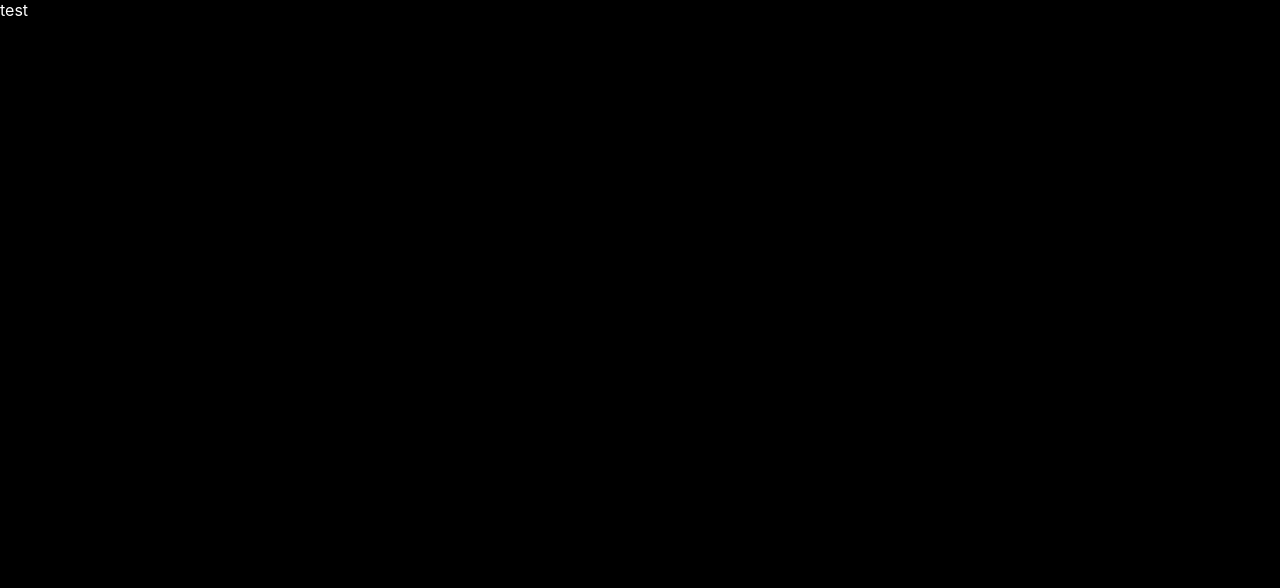
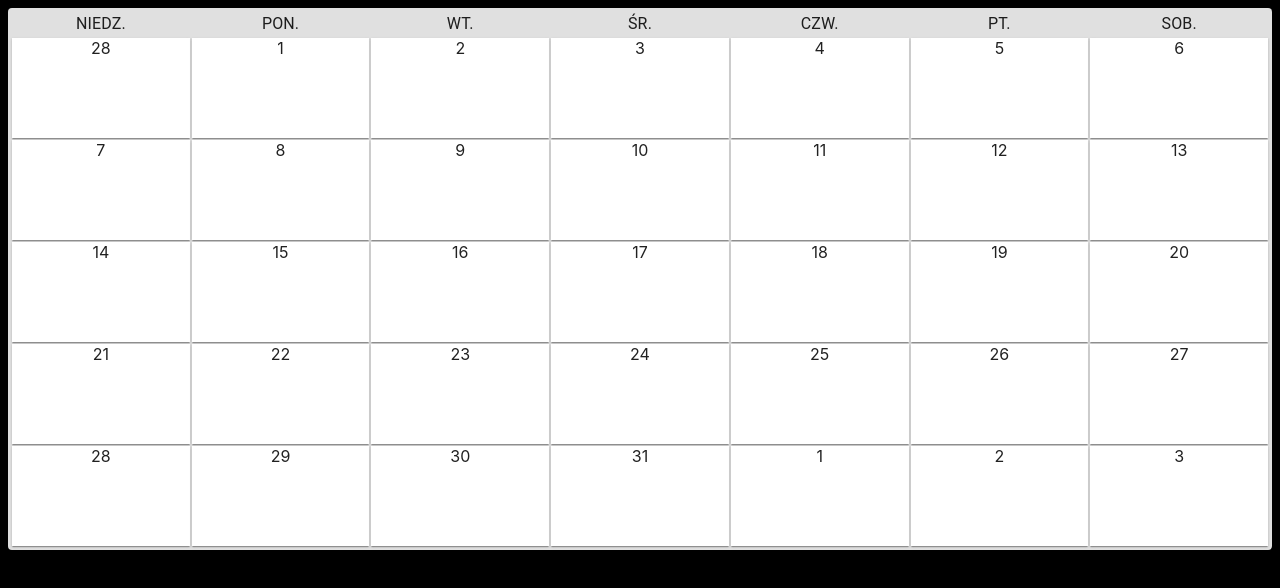
Before and after one commit to michu990902/mui-schedule-calendar, a React (Create React App) app: page / in a window 1280 px wide. Shown: the top 588 px of the page. Built offline with nearby package versions, Linux system fonts and the light colour scheme.

Commit message:
Create calendar grid

```diff
--- a/src/App.js
+++ b/src/App.js
@@ -1,9 +1,12 @@
 import Calendar from './components/Calendar/Calendar'
+import { Box } from '@material-ui/core'
 
 function App() {
   return (
     <div className="App">
-        <Calendar/>
+        <Box p={1}>
+            <Calendar/>
+        </Box>
     </div>
   );
 }
--- a/src/components/Calendar/Calendar.js
+++ b/src/components/Calendar/Calendar.js
@@ -1,9 +1,118 @@
-import React from 'react'
+import React, { useState } from 'react'
+
+import {
+    Paper,
+    Typography
+} from '@material-ui/core'
+import { makeStyles } from '@material-ui/core/styles'
+
+import { getMonthGrid } from '../../lib/calendar'
+
+const useStyles = makeStyles(theme => ({
+    root: {
+        width: '100%',
+    },
+    paper: {
+        width: '100%',
+        marginBottom: theme.spacing(2),
+    },
+    calendarWrapper3: {
+        display: 'grid',
+        gridTemplateColumns: "repeat(3, 1fr)",
+        gap: 2,
+        padding: 4,
+        backgroundColor: theme.palette.divider,
+    },
+    calendarWrapper7: {
+        display: 'grid',
+        gridTemplateColumns: "repeat(7, 1fr)",
+        gap: 2,
+        padding: 4,
+        backgroundColor: theme.palette.divider,
+    },
+    weekDay: {
+        border: "none",
+        borderRadius: 0,
+        textAlign: "center",
+        minHeight: 300,
+    },
+    monthDay: {
+        border: "none",
+        borderRadius: 0,
+        textAlign: "center",
+        minHeight: 100,
+    },
+}));
+
+const dayLabels = [
+    "NIEDZ.",
+    "PON.",
+    "WT.",
+    "ŚR.",
+    "CZW.",
+    "PT.",
+    "SOB.",
+];
 
 const Calendar = () => {
+    const classes = useStyles();
+    const [view, setView] = useState("month"); //day, 3days, week, month
+    const [selectedDate, setSelectedDate] = useState(new Date());
+
+    const day = selectedDate.getDate();
+    const month = selectedDate.getMonth();
+    const year = selectedDate.getFullYear();
+    const dayInWeek = selectedDate.getDay();
+
+    const gridMonth = getMonthGrid(selectedDate.getFullYear(), selectedDate.getMonth() + 1);
+    const gridWeek = gridMonth.find(arr => arr.includes(day));
+    const info3Days = [
+        new Date(year, month, day),
+        new Date(year, month, day+1),
+        new Date(year, month, day+2),
+    ];
+
+    const getGrid = {
+        "day": (
+            <div>
+                day: {day}
+            </div>
+        ),
+        "3days": (
+            <div>
+                <div className={classes.calendarWrapper3}>
+                    <Typography align="center">{dayLabels[info3Days[0].getDay()]}</Typography>
+                    <Typography align="center">{dayLabels[info3Days[1].getDay()]}</Typography>
+                    <Typography align="center">{dayLabels[info3Days[2].getDay()]}</Typography>
+                    <Paper className={classes.weekDay}>{info3Days[0].getDate()}</Paper>
+                    <Paper className={classes.weekDay}>{info3Days[1].getDate()}</Paper>
+                    <Paper className={classes.weekDay}>{info3Days[2].getDate()}</Paper>
+                </div>
+            </div>
+        ),
+        "week": (
+            <div>
+                <div className={classes.calendarWrapper7}>
+                    {dayLabels.map((d, id) => <Typography key={id} align="center">{d}</Typography>)}
+                    {gridWeek.map((d, id) => <Paper key={id} className={classes.weekDay}>{d}</Paper>)}
+                </div>
+            </div>
+        ),
+        "month": (
+            <div>
+                <div className={classes.calendarWrapper7}>
+                    {dayLabels.map((d, id) => <Typography key={id} align="center">{d}</Typography>)}
+                    {gridMonth.flat().map((d, id) => <Paper key={id} className={classes.monthDay}>{d}</Paper>)}
+                </div>
+            </div>
+        ),
+    }
+
     return (
-        <div>
-            test
+        <div className={classes.root}>
+            <Paper className={classes.paper}>
+                {getGrid[view]}
+            </Paper>
         </div>
     );
 };
--- a/src/lib/calendar.js
+++ b/src/lib/calendar.js
@@ -1,14 +1,3 @@
-export const getWeekGrid = (year, month, day) => {
-    let dayInWeek = new Date(year, month-1, day).getDay();
-    let i = 0;
-    let tmp = [];
-    while (i < 7){
-        tmp.push(new Date(year, month-1, day-dayInWeek+i).getDate());
-        i++;
-    }
-    return tmp;
-};
-
 export const getMonthGrid = (year, month) => {
     const date = new Date(year, month, 0);
     const monthLength = date.getDate();
```
